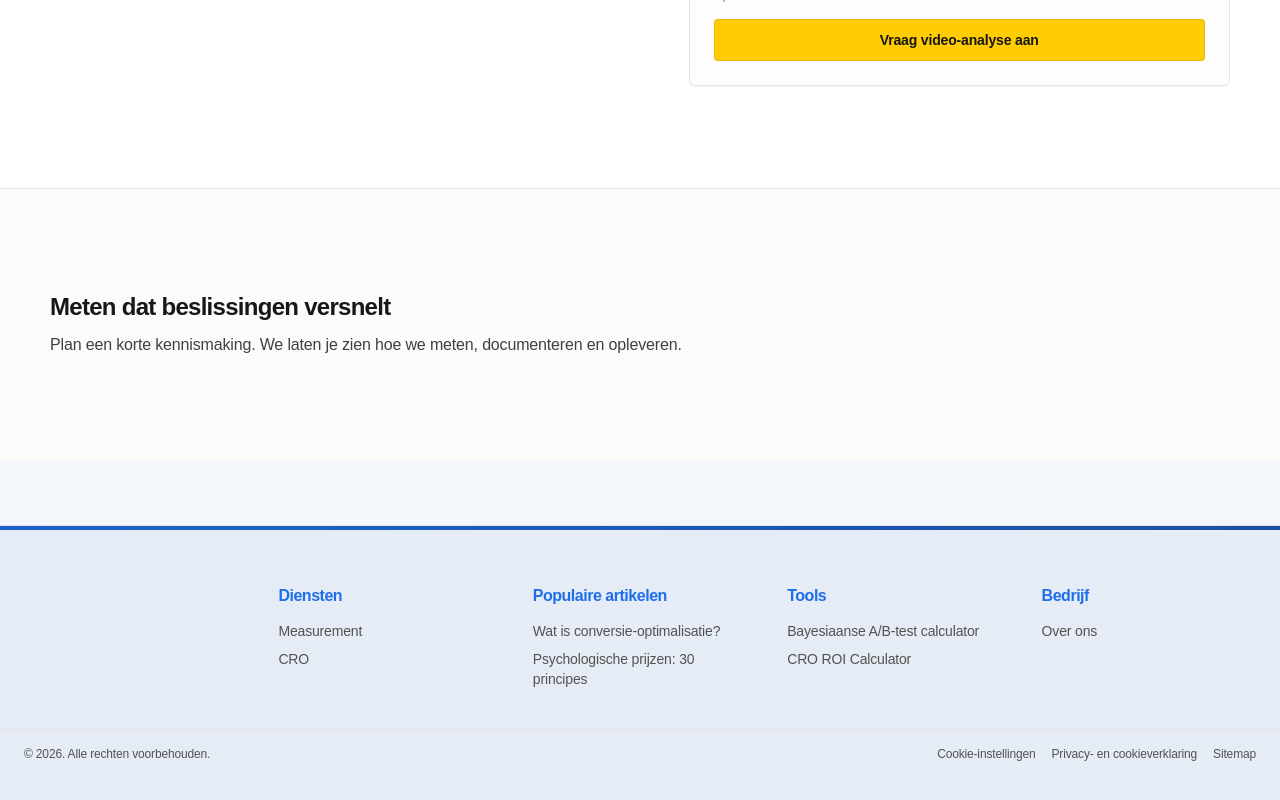
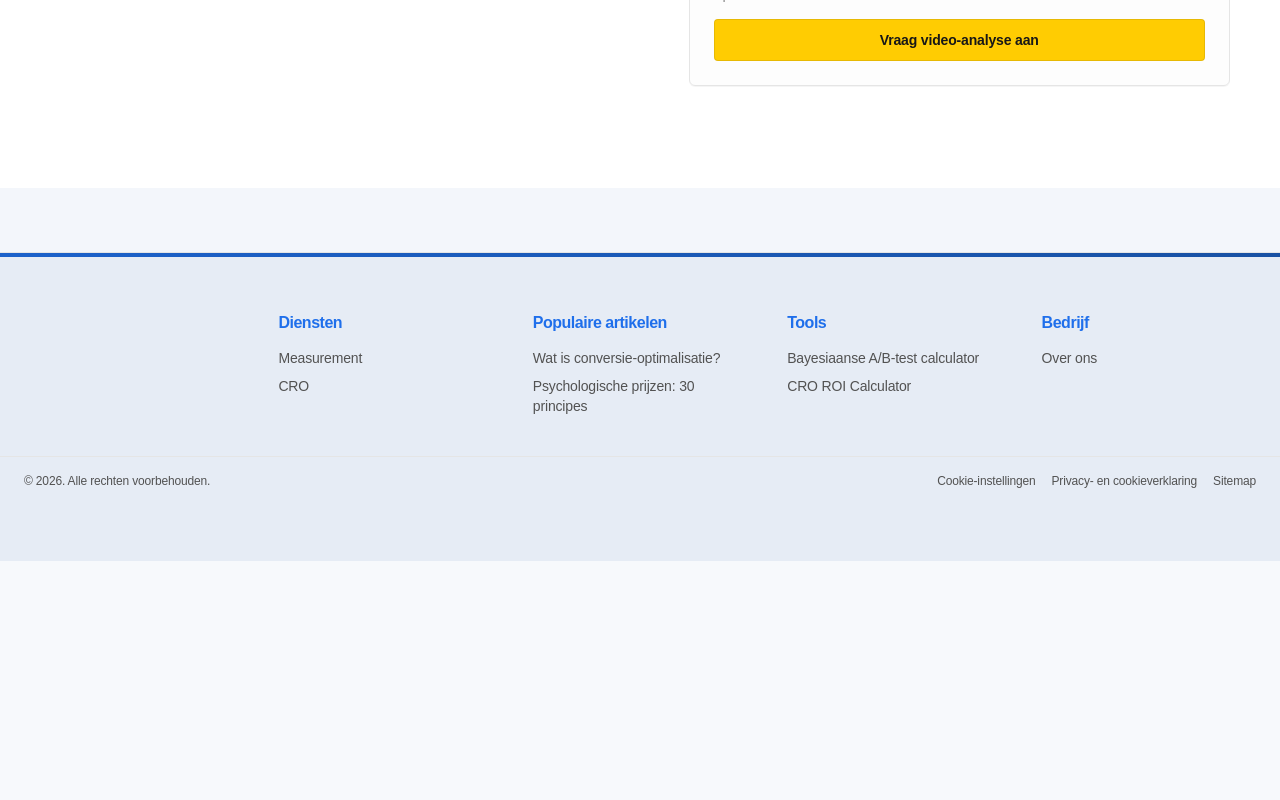
Before and after one commit to ProjectBibo/EcomMeasure3, a React (Vite) app: page /measurement in a window 1280 px wide. Shown: the part 3856-4656 px from the top of the page. After the commit the page ends 4417 px from the top, so only its background shows below. Built offline with nearby package versions, Linux system fonts and the light colour scheme.

Commit message:
Remove measurement page closing CTA copy

```diff
--- a/src/pages/Measurement.jsx
+++ b/src/pages/Measurement.jsx
@@ -160,11 +160,6 @@ const content = {
         emailInvalid: "Gebruik een geldig e-mailadres.",
       },
     },
-    finalCta: {
-      title: "Meten dat beslissingen versnelt",
-      body: "Plan een korte kennismaking. We laten je zien hoe we meten, documenteren en opleveren.",
-      cta: "Plan een kennismaking",
-    },
   },
   en: {
     seo: {
@@ -322,11 +317,6 @@ const content = {
         emailInvalid: "Use a valid email address.",
       },
     },
-    finalCta: {
-      title: "Measurement that speeds up decisions",
-      body: "Book a short intro. We will show how we measure, document and deliver.",
-      cta: "Book an intro call",
-    },
   },
 };
 
@@ -402,19 +392,6 @@ function HelpSection({ section, reversed }) {
   );
 }
 
-function FinalCta({ copy }) {
-  return (
-    <section className="section-shell border-t border-neutral-200 bg-neutral-50/70">
-      <div className="site-container flex flex-col gap-4 sm:flex-row sm:items-center sm:justify-between">
-        <div className="space-y-2">
-          <h3 className="text-2xl font-semibold text-neutral-900">{copy.title}</h3>
-          <p className="text-neutral-700">{copy.body}</p>
-        </div>
-      </div>
-    </section>
-  );
-}
-
 export default function Measurement() {
   const { language } = useLanguage();
   const copy = content[language];
@@ -441,7 +418,6 @@ export default function Measurement() {
         <div id="video-analyse">
           <VideoAnalysisSection copy={copy.video} />
         </div>
-        <FinalCta copy={copy.finalCta} />
       </main>
     </>
   );
```
